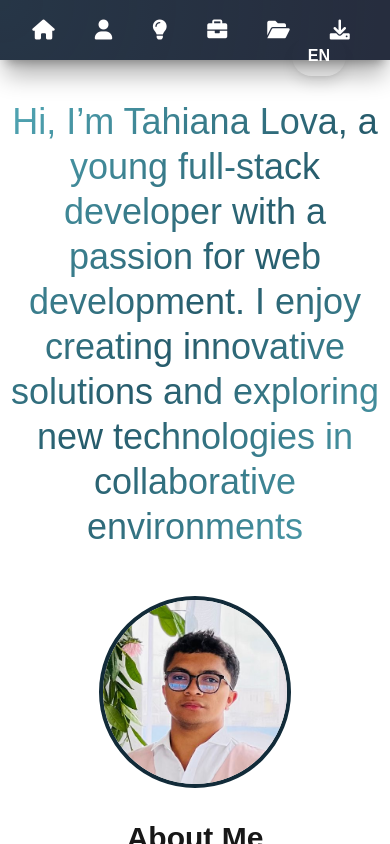
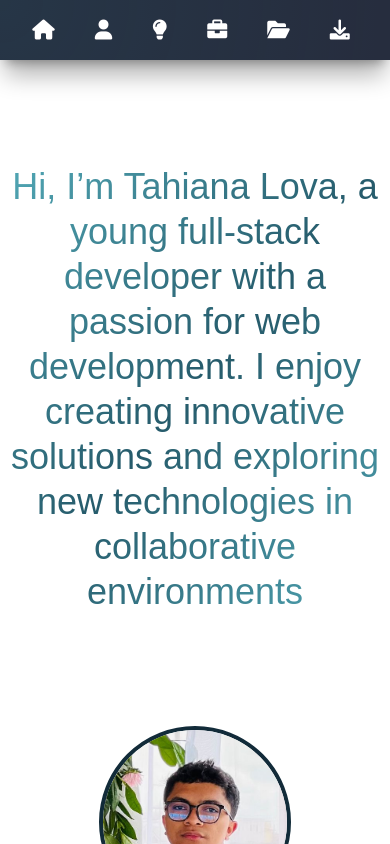
Before and after one commit to Mukkun007/PORTFOLIO-LOVA, a Next.js app: page / in a window 390 px wide. Shown: the top 844 px of the page. Built offline with nearby package versions, Linux system fonts and the light colour scheme.

Commit message:
langue switch

```diff
--- a/src/components/Home.tsx
+++ b/src/components/Home.tsx
@@ -6,7 +6,7 @@ const Home = () => {
   const t = useTranslations(); // Hook pour récupérer les traductions
 
   return (
-    <main className="flex justify-between items-center mt-[4rem] sm:mt-[4rem] md:mt-[6rem] lg:mt-[6rem] 2xl:mt-[3rem]">
+    <main className="flex h-full justify-between items-center mt-[4rem] sm:mt-[4rem] md:mt-[6rem] lg:mt-[6rem] 2xl:mt-[3rem]">
       <div className="desc">
         <h1 className="text-center md:ml-[40px] md:mr-[40px] xl:ml-[40px] xl:mr-[40px] 2xl:ml-[220px] 2xl:mr-[220px] xl:text-left font-bold text-4xl sm:text-[45px] md:text-[50px] lg:text-[60px] xl:text-[65px] 2xl:text-[70px] bg-gradient-to-br from-[#52a8b6] via-[#265b6b] to-[#52a8b6] text-transparent bg-clip-text leading-[45px] sm:leading-[70px] md:leading-[70px] lg:leading-[70px] xl:leading-[80px] 2xl:leading-[85px]">
           {t("home.greeting")}
--- a/src/components/Langue.tsx
+++ b/src/components/Langue.tsx
@@ -16,7 +16,7 @@ const Langue = ({
 
   return (
     <button
-      className="fixed top-9 right-11 text-white font-bold px-4 py-2 rounded-full shadow-lg hover:bg-[#265b6b] transition-colors duration-300 z-10"
+      className="fixed top-9 right-11 text-white font-light px-4 py-2 rounded-full shadow-lg hover:bg-[#265b6b] transition-colors duration-300 z-10 hidden xl:block"
       aria-label="Change language"
       onClick={toggleLanguage}
     >
```
